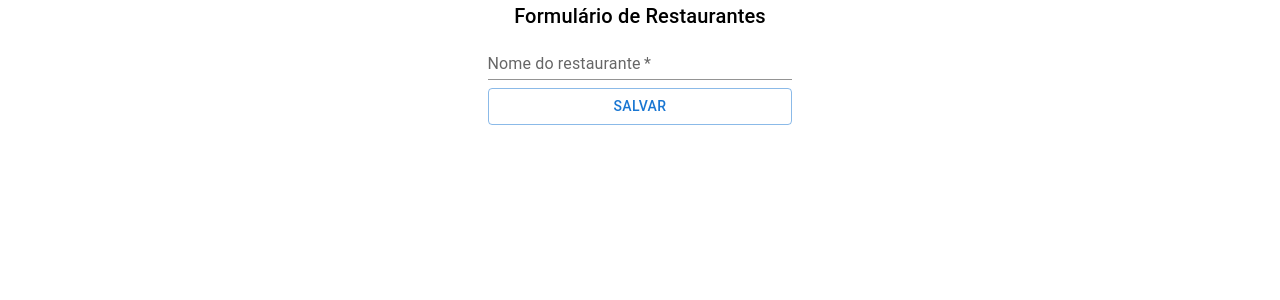
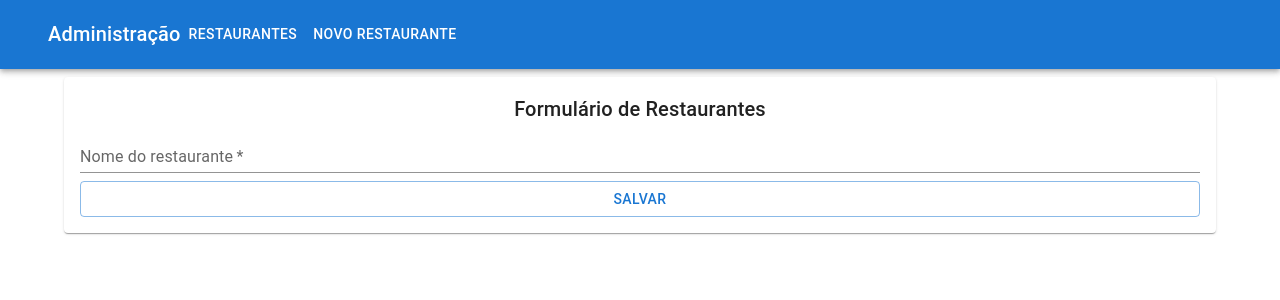
Before and after one commit to FranTadiello/Alfood, a React (Create React App) app: page /admin/restaurantes/1 in a window 1280 px wide. Shown: the top 300 px of the page. Built offline with nearby package versions, Linux system fonts and the light colour scheme; no server answers.

Commit message:
Criando AppBar no Formulário

```diff
--- a/src/componentes/ListaRestaurantes/index.tsx
+++ b/src/componentes/ListaRestaurantes/index.tsx
@@ -60,7 +60,7 @@
         <input type="text" value={busca} onChange={evento => setBusca(evento.target.value)} />
       </div>
       <div>
-        <label htmlFor="select-ordenacao">Ordenar </label>
+        <label htmlFor="select-ordenacao">Ordenar por </label>
         <select
           name="select-ordenacao"
           id="select-ordenacao"
@@ -68,8 +68,8 @@
           onChange={evento => setOrdenacao(evento.target.value)}
         >
           <option value="">Padrão</option>
-          <option value="id">Por ID</option>
-          <option value="nome">Por Nome</option>
+          <option value="id">ID</option>
+          <option value="nome">Nome</option>
         </select>
       </div>
       <div>
--- a/src/paginas/Administracao/Restaurantes/FormularioRestaurante.tsx
+++ b/src/paginas/Administracao/Restaurantes/FormularioRestaurante.tsx
@@ -1,6 +1,6 @@
-import { Box, Button, TextField, Typography } from '@mui/material';
+import { Box, Button, TextField, Typography, AppBar, Container, Toolbar, Link, Paper } from '@mui/material';
 import { useState, useEffect } from 'react';
-import { useParams } from 'react-router-dom';
+import { useParams, Link as RouterLink } from 'react-router-dom';
 import http from '../../../http/index';
 
 const FormularioRestaurante = () => {
@@ -33,12 +33,37 @@
         }
     }
 
+    return (
+        <>
 
+            <AppBar position='static'>
+                <Container maxWidth='xl'>
+                    <Toolbar>
+                        <Typography variant='h6'>
+                            Administração
+                        </Typography>
+                        <Box sx={{ display: ' flex', flexGrow: 1 }}>
+                            <Link component={RouterLink} to='/admin/restaurantes'>
+                                <Button sx={{ my: 2, color: 'white' }}>
+                                    Restaurantes
+                                </Button>
+                            </Link>
+                            <Link component={RouterLink} to='/admin/restaurantes/novo'>
+                                <Button sx={{ my: 2, color: 'white' }}>
+                                    Novo Restaurante
+                                </Button>
+                            </Link>
+                        </Box>
+                    </Toolbar>
+                </Container>
+            </AppBar>
 
-    return (
-        <Box sx={{display: 'flex', flexDirection: 'column', alignItems: 'center'}}>
+            <Box>
+                <Container maxWidth='lg' sx={{ mt: 1 }}>
+                    <Paper sx={{ p: 2 }}>
+                        <Box sx={{ display: 'flex', flexDirection: 'column', alignItems: 'center', flexGrow: 1 }}>
                             <Typography component='h1' variant='h6'>Formulário de Restaurantes</Typography>
-            <Box component='form' onSubmit={aoSubmeterForm}>
+                            <Box component='form' sx={{ width: '100%' }} onSubmit={aoSubmeterForm}>
                                 <TextField
                                     value={nomeRestaurante}
                                     onChange={evento => setNomeRestaurante(evento.target.value)}
@@ -46,9 +71,15 @@
                                     variant="standard"
                                     fullWidth
                                     required />
-                <Button sx={{marginTop: 1}} type="submit" variant="outlined" fullWidth>Salvar</Button>
+                                <Button sx={{ marginTop: 1 }} type="submit" variant="outlined" fullWidth>Salvar</Button>
                             </Box>
                         </Box>
+                    </Paper>
+                </Container>
+            </Box>
+
+
+        </>
     )
 }
 
```
Lines whose indentation alone changed are shown as unchanged.
